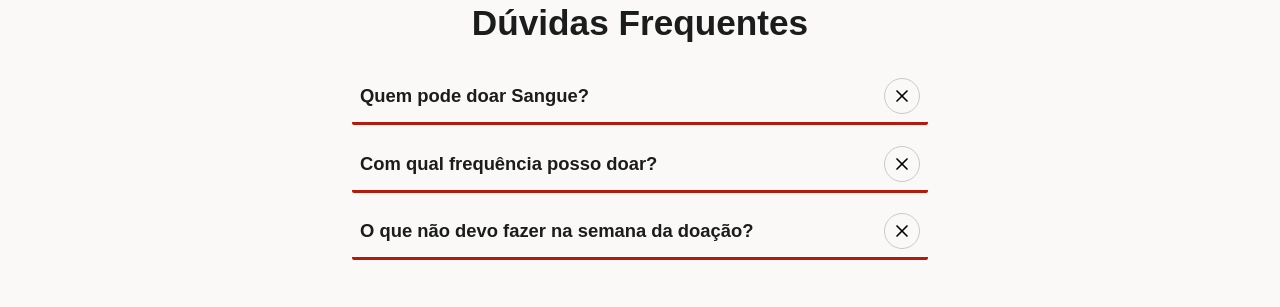
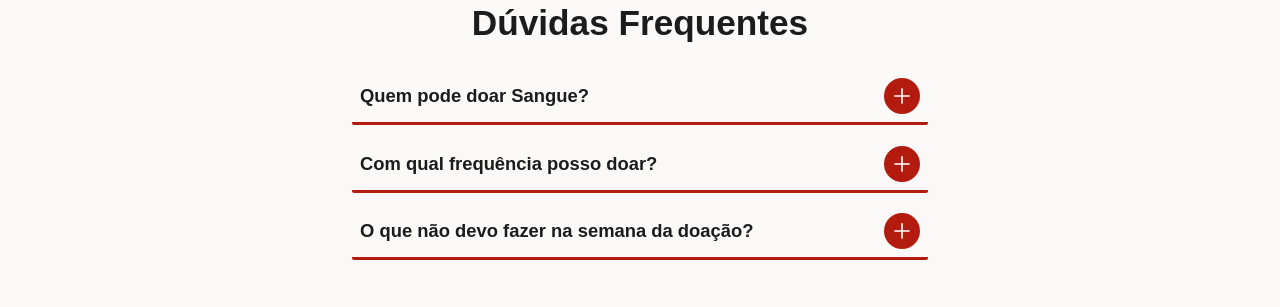
Before and after one commit to databloodHealth/Pulsar, a React (Vite) app in the folder Front/: page / in a window 1280 px wide. Shown: the part 3944-4251 px from the top of the page. Built offline with nearby package versions, Linux system fonts and the light colour scheme.

Commit message:
fix home faq button

```diff
--- a/Front/src/components/ui/FAQ/FAQCard.module.css
+++ b/Front/src/components/ui/FAQ/FAQCard.module.css
@@ -14,6 +14,11 @@
     display: flex;
     align-items: center;
     justify-content: space-between;
+    cursor: pointer;
+  }
+
+  .questionHead button:hover{
+    background-color: red;
   }
 
   .questionHead h2{
@@ -28,10 +33,9 @@
     width: 36px;
     height: 36px;
     border-radius: 50px;
-    background-color: transparent;
-    border: 1px solid var(--cinza-500);
     font-size: 1rem;
     transition: all .5s ease;
+    cursor: pointer;
   }
 
   .questionCard .questionContent{
@@ -62,10 +66,3 @@
     transform: translateY(0);
     padding: 1% 2%;
   }
-
-  .questionCard.active .colapse{
-    background-color: var(--primary);
-    color: var(--branco);
-    transform: rotate(45deg);
-    border: none;
-  }
--- a/Front/src/components/ui/FAQ/FaqQuestion.jsx
+++ b/Front/src/components/ui/FAQ/FaqQuestion.jsx
@@ -3,16 +3,15 @@ import style from "@/components/ui/FAQ/FAQCard.module.css";
 
 export function FaqQuestion({ question, isActive = false, onToggle }) {
   return (
-    <div className={style.questionHead}>
+    <div className={style.questionHead} onClick={() => onToggle?.()}>
       <h2 className={style.question}>{question}</h2>
       <button
         type="button"
-        className={style.colapse}
-        onClick={() => onToggle?.()}
         style={{
-          transform: isActive ? "rotate(-45deg)" : "",
-          backgroundColor: isActive ? "var(--primary)" : "",
-          color: isActive ? "var(--branco)" : "",
+          transform: isActive ? "" : "rotate(-45deg)",
+          backgroundColor: isActive ? "transparent" : "var(--primary)",
+          color: isActive ?  "var(--preto)" : "var(--branco)",
+          border: isActive ? "1px solid var(--cinza-500)": "none",
         }}
       >
         <X size={20}/>
--- a/Front/src/pages/Landing/home.jsx
+++ b/Front/src/pages/Landing/home.jsx
@@ -30,7 +30,7 @@ export default function Home() {
             </p>
             <div className={style.buttons}>
               <a className={`${style.heroButton} ${style.primary}`} href="/login">Quero ser doador</a>
-              <a className={`${style.heroButton} ${style.secondary}`} href="#">Saiba Mais</a>
+              <a className={`${style.heroButton} ${style.secondary}`} href="/profile">Saiba Mais</a>
             </div>
           </div>
           <div className={style.heroImage}>
```
